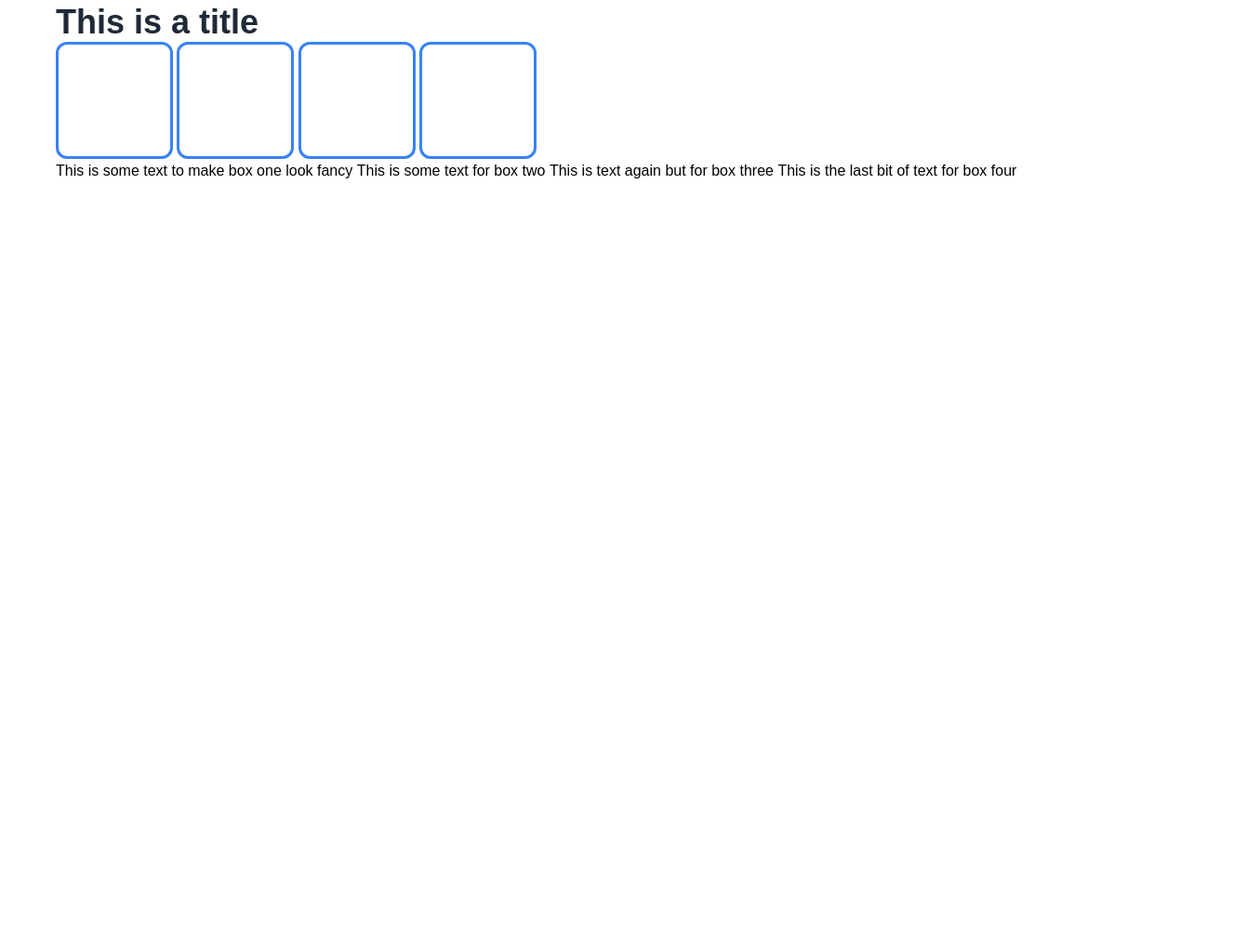
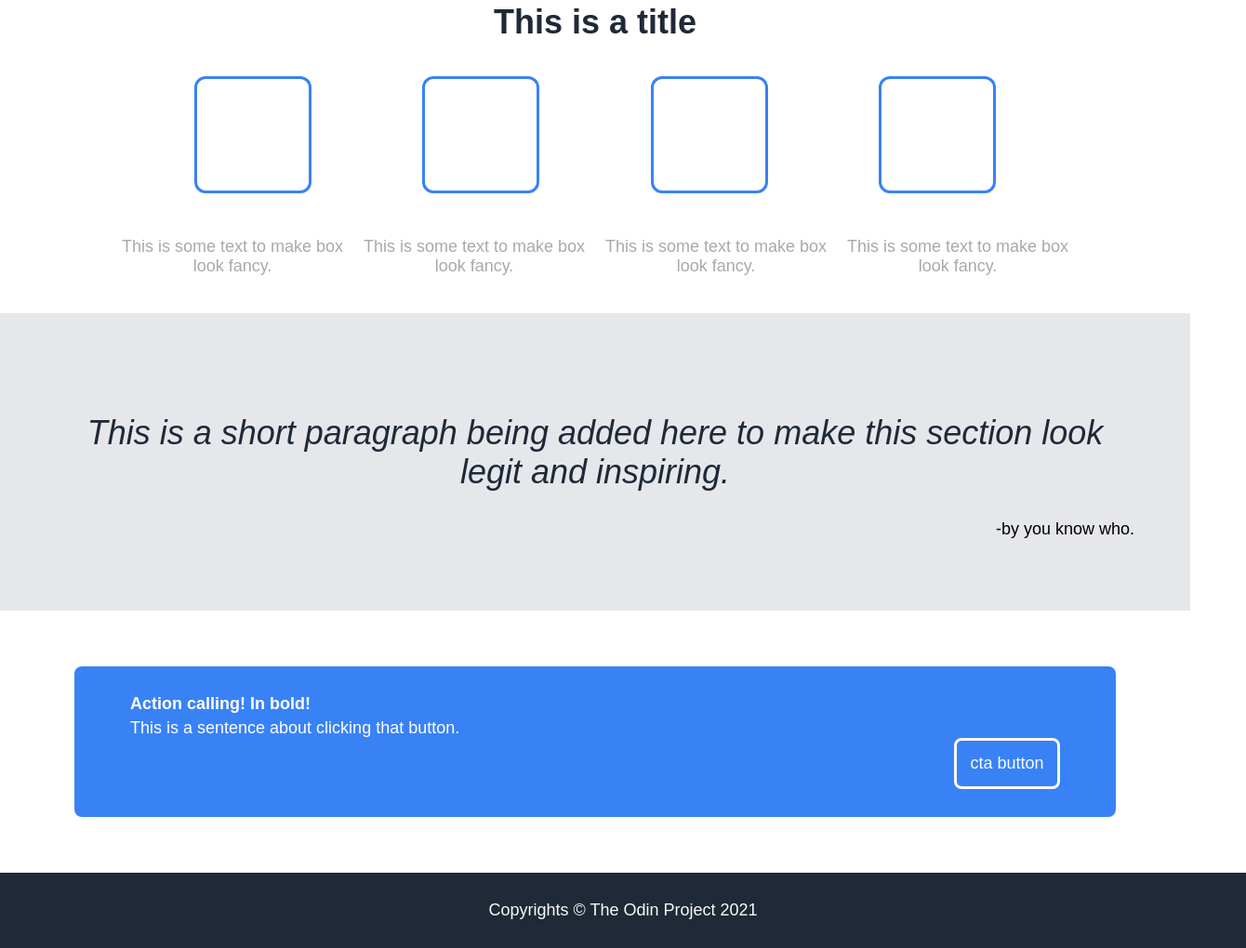
Before and after one commit to sugarhoneyicedt/landingpage, a plain HTML site: page index.html in a window 1280 px wide. Shown: the part 493-1513 px from the top of the page at 93% size, 1340 px wide, since content can reach past the window. Before the commit the page ends 800 px from the top, so only its background shows below. Drawn offline with Linux system fonts and the light colour scheme.

Commit message:
updated the rest, adjusted layout. Finished

```diff
--- a/index.html
+++ b/index.html
@@ -23,34 +23,37 @@
 
     <div class="info-section">
         <div class="title">This is a title</div>
-        <div class="boxes">
-            <div class="boxone"></div>
-            <div class="boxtwo"></div>
-            <div class="boxthree"></div>
-            <div class="boxfour"></div>
+        <div class="boxcontainer">
+            <div class="box"></div>
+            <div class="box"></div>
+            <div class="box"></div>
+            <div class="box"></div>
         </div>
-        <div class="infotext">
-            <div class="textone">This is some text to make box one look fancy</div>
-            <div class="texttwo">This is some text for box two</div>
-            <div class="textthree">This is text again but for box three</div>
-            <div class="textfour">This is the last bit of text for box four</div>
+        <div class="infotxtcontainer">
+            <div class="text">This is some text to make box look fancy.</div>
+            <div class="text">This is some text to make box look fancy.</div>
+            <div class="text">This is some text to make box look fancy.</div>
+            <div class="text">This is some text to make box look fancy.</div>
         </div>
     </div>
 
- <!-- pausing on these sections ////
     <div class="review-section">
-        <p> This is a short paragraph being added here
-            to make this section look legit
-        </p>
-        <p>-by you know who</p>
+        <div class="reviewtext">This is a short paragraph being added here
+        to make this section look legit and inspiring.</div>
+        <div class="subreviewtext">-by you know who.</div>
     </div>
+
     <div class="cta-section">
-        <h3><b>Saying hey in bold</b></h3>
-        <p>this area of text is about signing up</p>
-        <button>button two</button>
+        <div class="ctacontainer">
+        <div class="ctatext">Action calling! In bold!</div>
+        <div class="ctasubtext">This is a sentence about clicking that button.</div>
+        <div class="ctabutton"> <button>cta button</button> </div>
     </div>
+    </div>
+
     <div class="footer">
-        <footer>Copyrights are suppose to be here</footer>
-    </div> -->
+        <footer>Copyrights &#169 The Odin Project 2021</footer>
+    </div>
+
     </body>
 </html>
--- a/stylesheet.css
+++ b/stylesheet.css
@@ -83,18 +83,110 @@ button {
     font-size: 36px;
     font-weight: 900;
     color: #1F2937;
+    margin: auto;
 }
 
-.boxes div {
+.boxcontainer {
+    height: 140px;
+    padding: 30px;
+    display: flex;
+    align-items: center;
+    justify-content: space-evenly;
+}
+
+.box {
     border: #3882f6;
     border-style: solid;
     border-radius: 12px;
     padding: 60px;
-    display: inline-flex;
-    justify-content: space-evenly;
 }
 
-.infotext div {
+.infotxtcontainer {
     display: inline-flex;
+    align-items: center;
     justify-content: space-evenly;
+    margin-left: 60px;
+    margin-right: 60px;
 }
+
+.text {
+    font-size: 18px;
+    color: darkgrey;
+    align-content: center;
+    text-align: center;
+    padding: 10px;
+}
+
+.review-section {
+    background-color: #e5e7eb;
+    padding: 60px;
+    display: flex;
+    flex-direction: column;
+    width: auto;
+    height: 200px;
+    justify-content: center;
+}
+
+.reviewtext {
+    font-size: 36px;
+    font-weight: 100;
+    font-style: italic;
+    color: #1F2937;
+    text-align: center;
+    padding: 30px;
+}
+
+.subreviewtext {
+    text-align: right;
+    font-size: 18px;
+}
+
+.cta-section {
+    padding: 60px 80px;
+    display: flex;
+    justify-content: space-evenly;
+    align-content: center;
+
+}
+
+.ctacontainer {
+    background-color: #3882f6;
+    border-radius: 8px;
+    padding: 30px 60px;
+    width: 100%;
+}
+
+.ctatext {
+    color: white;
+    font-size: 18px;
+    font-weight: 800;
+    padding-bottom: 5px;
+}
+
+.ctasubtext {
+    color: white;
+    font-size: 18px;
+    font-weight: 100;
+}
+
+.ctabutton {
+    background-color: #3882f6;
+    color: #f9faf8;
+    border: solid;
+    border-color: #f9faf8;
+    padding: 4px;
+    border-radius: 8px;
+    width: 100px;
+    font-size: 18px;
+    margin-left: auto;
+}
+
+.footer {
+    background-color: #1F2937;
+    font-size: 18px;
+    font-weight: 100;
+    color: #f9faf8;
+    width: 100%;
+    padding: 30px;
+    text-align: center;
+}
```
